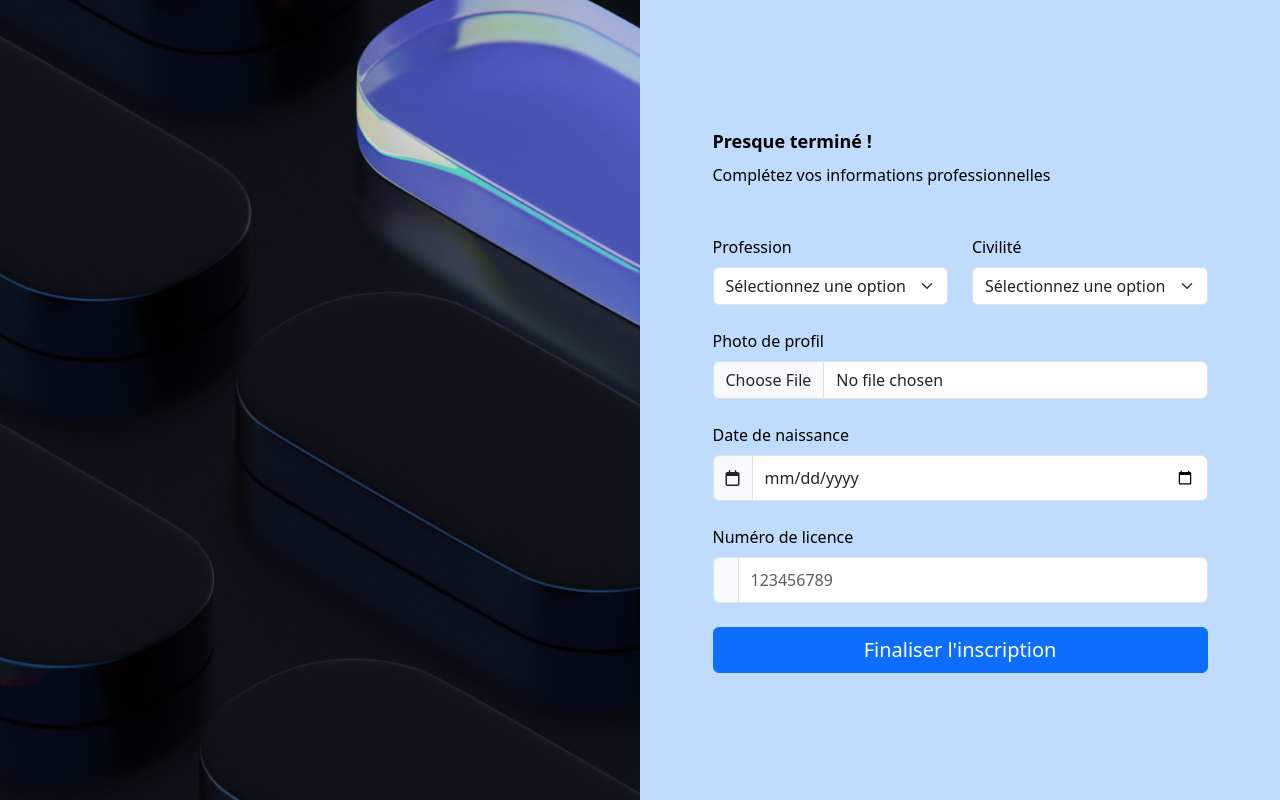
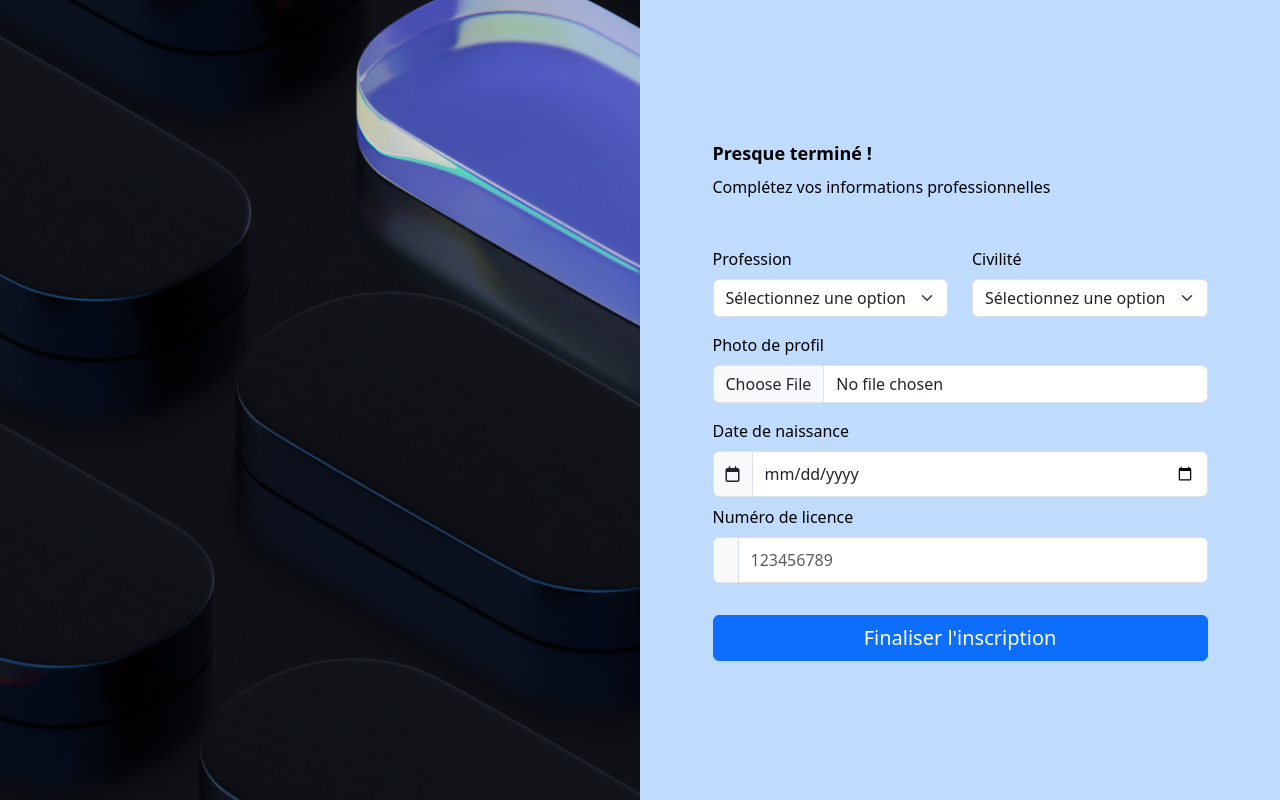
Before and after one commit to mr-adebola03/__ACEKO___2, a React (Vite) app in the folder FrontAceko2/aceko-project/: page /signup-step2 in a window 1280 px wide. Built offline with nearby package versions, Linux system fonts and the light colour scheme.

Commit message:
design correction Signupstep2

```diff
--- a/FrontAceko2/aceko-project/src/routes/SignupStep2.jsx
+++ b/FrontAceko2/aceko-project/src/routes/SignupStep2.jsx
@@ -88,7 +88,7 @@ const SignupStep2 = () => {
           </div>
 
           <form onSubmit={handleSubmit}>
-            <div className="row row-cols-lg-2">
+            <div className="row row-cols-lg">
               <div className="col">
                     <ProfessionSelect
                     profession={formData.agents_sante}
@@ -103,6 +103,13 @@ const SignupStep2 = () => {
                         options={civilite}
                     />
               </div>
+            </div>
+
+            <div className="row">
+              <div className="mb-2 col">
+                  <PhotoProfilInput
+                      onPhotoProfilChange={handleFileChange('photo_profil')}
+                  />
               </div>
               {showSpecialiteMedi && (
                 <div className="col">
@@ -123,14 +130,9 @@ const SignupStep2 = () => {
                   />
                 </div>
               )}
-            <div className="mb-4">
-                <PhotoProfilInput
-                    onPhotoProfilChange={handleFileChange('photo_profil')}
-                />
             </div>
 
-
-            <div className="mb-4">
+            <div className="mb-2">
               <DateNaissanceInput
                 dateNaissance={formData.date_naissance}
                 onDateNaissanceChange={handleChange('date_naissance')}
@@ -143,7 +145,7 @@ const SignupStep2 = () => {
                 />
             </div>
             <div className="w-full">
-              <button type="submit" className='btn btn-primary w-full p-2 text-bold text-xl'>
+              <button type="submit" className='btn btn-primary w-full p-2 mt-4 text-bold text-xl'>
                 Finaliser l'inscription
               </button>
             </div>
@@ -156,7 +158,7 @@ const SignupStep2 = () => {
 
 function ProfessionSelect({ profession, onProfessionChange, options }) {
   return (
-    <div className='mb-4'>
+    <div className='mb-2'>
       <Selecte
         label="Profession"
         value={profession}
@@ -170,7 +172,7 @@ function ProfessionSelect({ profession, onProfessionChange, options }) {
 
 function SpecialtySelect({ civilite, onciviliteChange, options }) {
   return (
-    <div className='mb-4'>
+    <div className='mb-2'>
       <Selecte
         label="Civilité"
         value={civilite}
@@ -183,7 +185,7 @@ function SpecialtySelect({ civilite, onciviliteChange, options }) {
 
 function LicenseInput({ license, onLicenseChange }) {
   return (
-    <div className='mb-4'>
+    <div className='mb-2'>
       <Input
         type="text"
         label="Numéro de licence"
@@ -198,7 +200,7 @@ function LicenseInput({ license, onLicenseChange }) {
 
 function PhotoProfilInput({ onPhotoProfilChange }) {
     return (
-      <div className='mb-4'>
+      <div className='mb-2'>
             <label className="form-label">Photo de profil</label>
             <input
                 type="file"
@@ -212,7 +214,7 @@ function PhotoProfilInput({ onPhotoProfilChange }) {
 
 function DateNaissanceInput({ dateNaissance, onDateNaissanceChange }) {
     return (
-        <div className="mb-4">
+        <div className="mb-2">
             <label htmlFor="dateNaissance" className="form-label">Date de naissance</label>
             <div className="input-group">
                 <span className="input-group-text">
@@ -236,7 +238,7 @@ function DateNaissanceInput({ dateNaissance, onDateNaissanceChange }) {
 
 function SpecialiteLaboInput({ specialiteLabo, onSpecialiteLaboChange, options }) {
     return (
-      <div className='mb-4'>
+      <div className='mb-2'>
         <Selecte
           label="Spécialité laboratoire"
           value={specialiteLabo}
@@ -249,7 +251,7 @@ function SpecialiteLaboInput({ specialiteLabo, onSpecialiteLaboChange, options }
 
 function SpecialiteMediInput({ specialiteMedi, onSpecialiteMediChange, options }) {
     return (
-      <div className='mb-4'>
+      <div className='mb-2'>
         <Selecte
           label="Spécialité médicale"
           value={specialiteMedi}
```
Lines whose indentation alone changed are shown as unchanged.
